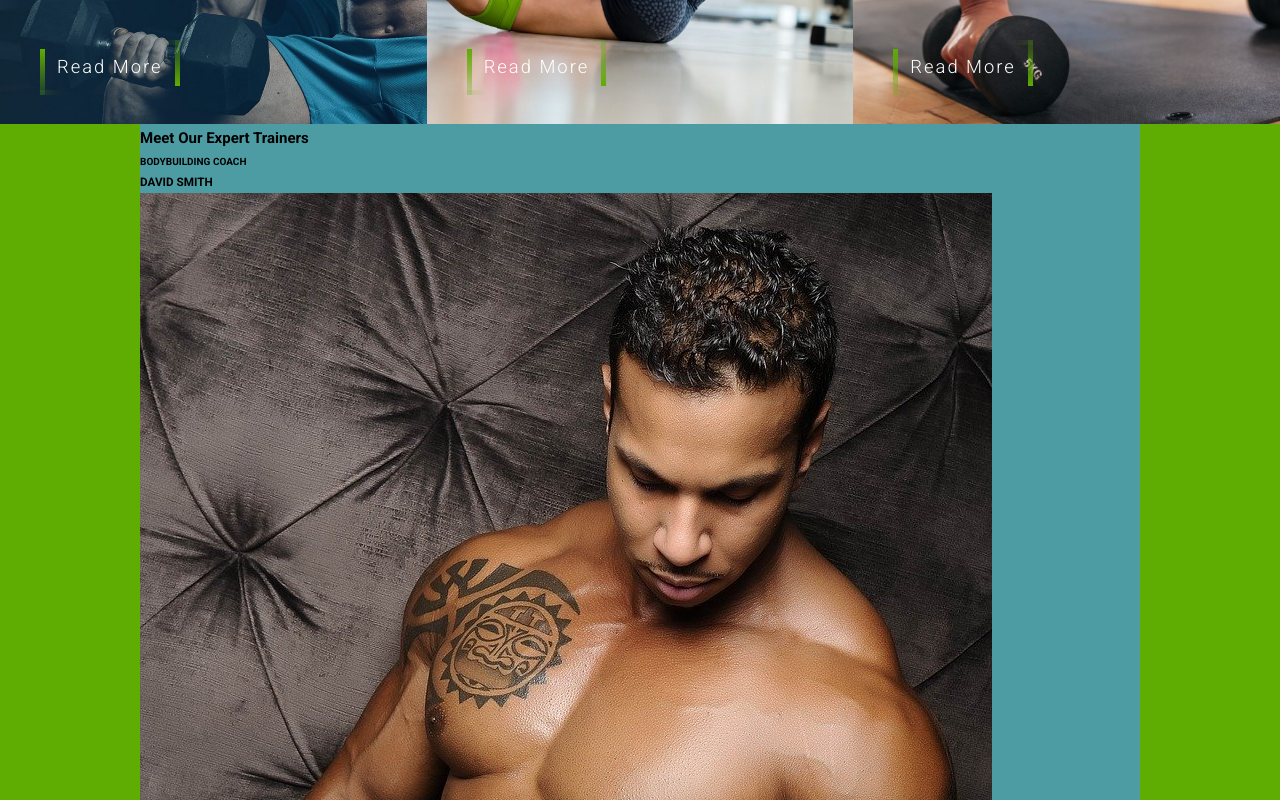
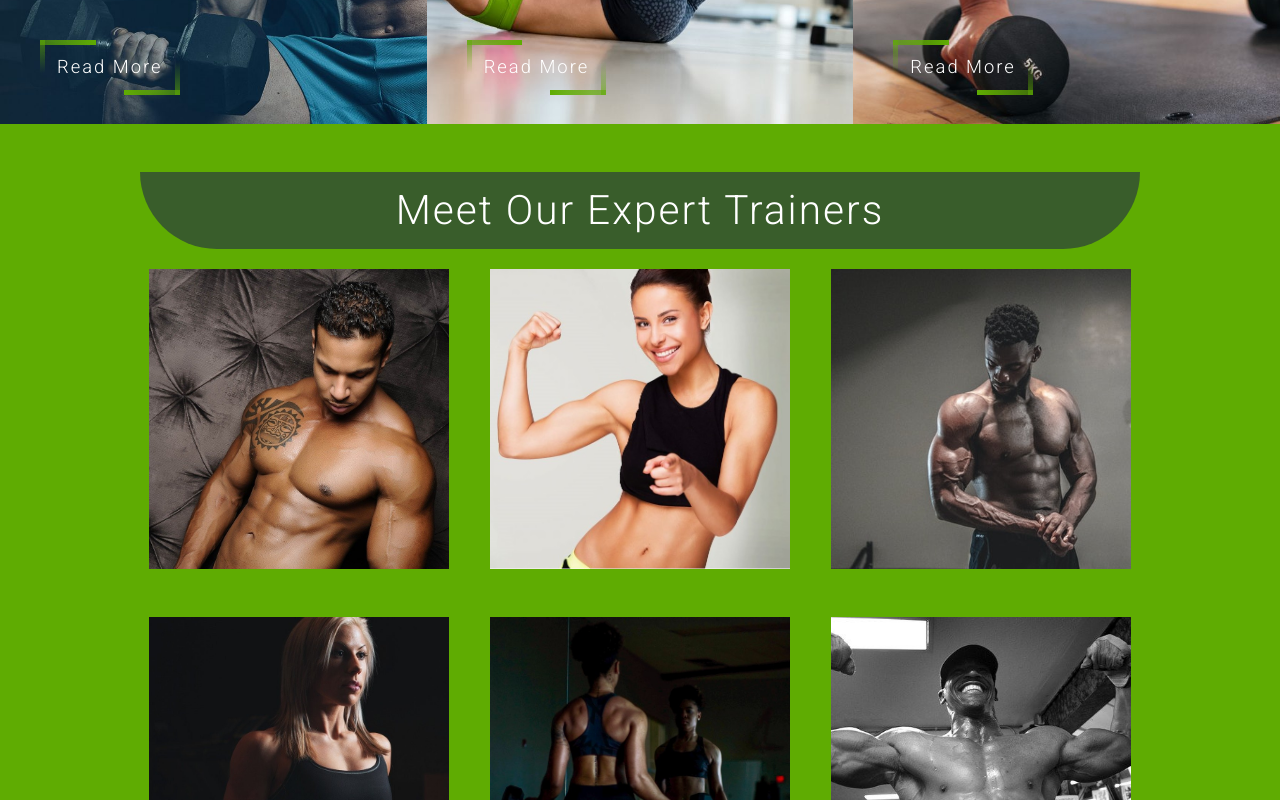
Before and after one commit to joepasss/sass_study, a React (Create React App) app in the folder gym/: page / in a window 1280 px wide. Shown: the part 2440-3240 px from the top of the page. Built offline with nearby package versions, Linux system fonts and the light colour scheme.

Commit message:
trainers section styling

```diff
--- a/gym/src/sections/trainers/_trainers.scss
+++ b/gym/src/sections/trainers/_trainers.scss
@@ -1,4 +1,91 @@
 .trainers {
-  background-color: var(--color-tertiary);
   grid-column: center-start / center-end;
+
+  @extend %sec-padding;
+  padding-right: 0 !important;
+  padding-left: 0 !important;
+
+  &__title {
+    @extend %sec-heading;
+
+    text-align: center;
+    margin-bottom: 2rem;
+    background-color: var(--color-tertiary-m);
+    border-bottom-left-radius: 8rem;
+    border-bottom-right-radius: 8rem;
+  }
+
+  &__content {
+    display: grid;
+    grid-template-columns: repeat(auto-fit, minmax(30rem, 1fr));
+    gap: 6vh calc(1rem + 1vw);
+    place-items: center;
+
+    &--card {
+      display: grid;
+      position: relative;
+      height: 30rem;
+      width: 30rem;
+      overflow: hidden;
+
+      &__specialty,
+      &__name {
+        position: absolute;
+        bottom: 20%;
+        left: 5%;
+        transform: translate(-25rem, -15rem);
+      }
+
+      &__specialty {
+        @extend %sec-h4;
+      }
+
+      &__name {
+        @extend %sec-h3;
+        bottom: 25%;
+      }
+
+      &__img {
+        height: 100%;
+        width: 100%;
+        object-fit: cover;
+        transition: all 0.5s ease-in-out;
+      }
+    }
+
+    &--card:hover .trainers__content--card__img,
+    &--card:active .trainers__content--card__img {
+      filter: contrast(30%);
+    }
+
+    &--card:hover .trainers__content--card__specialty,
+    &--card:active .trainers__content--card__specialty,
+    &--card:hover .trainers__content--card__name,
+    &--card:active .trainers__content--name {
+      animation: name 1.5s linear forwards;
+      z-index: 1;
+    }
+  }
 }
+
+@keyframes name {
+  0% {
+    transform: translate(-25rem, -15rem);
+    opacity: 0;
+  }
+
+  30% {
+    transform: translate(8rem, -15rem);
+    opacity: 0.3;
+  }
+
+  60% {
+    transform: translate(8rem, 0rem);
+    opacity: 0.6;
+  }
+
+  100% {
+    transform: translate(0, 0);
+    opacity: 1;
+  }
+}
```
